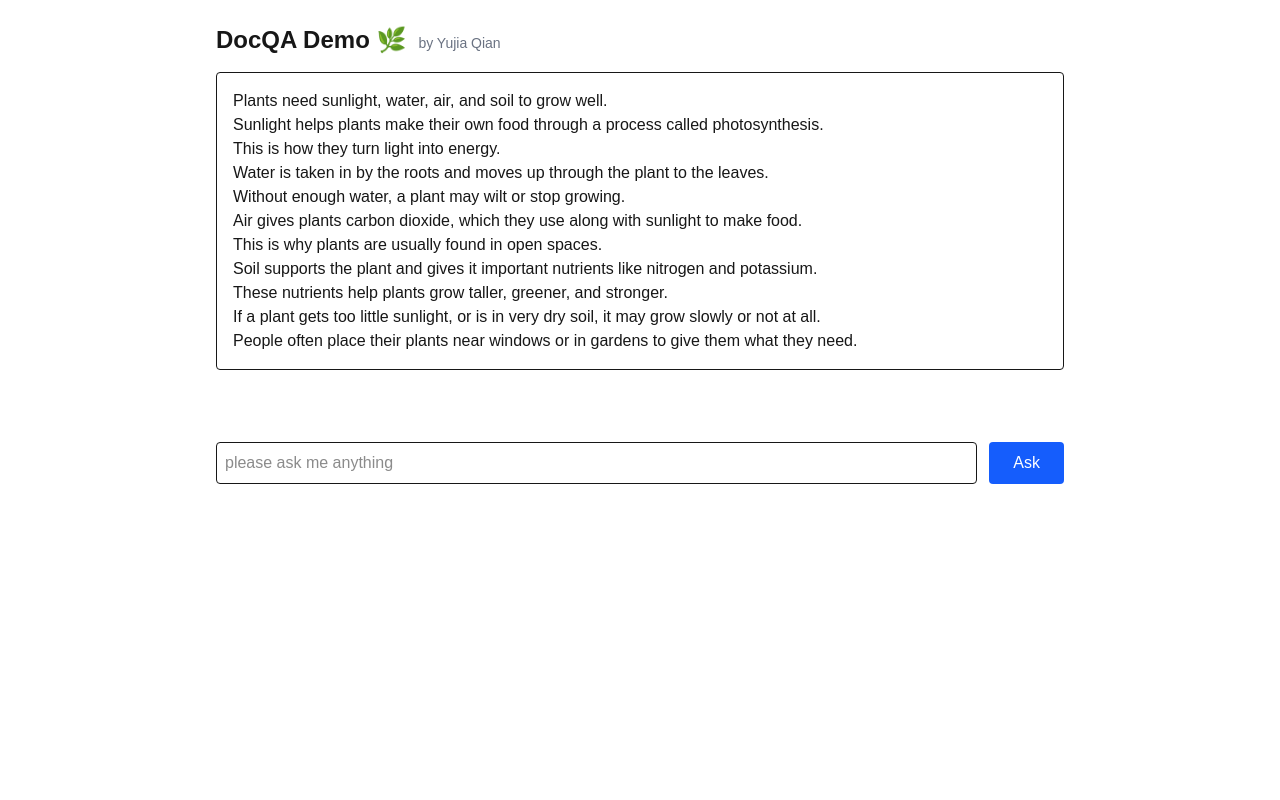
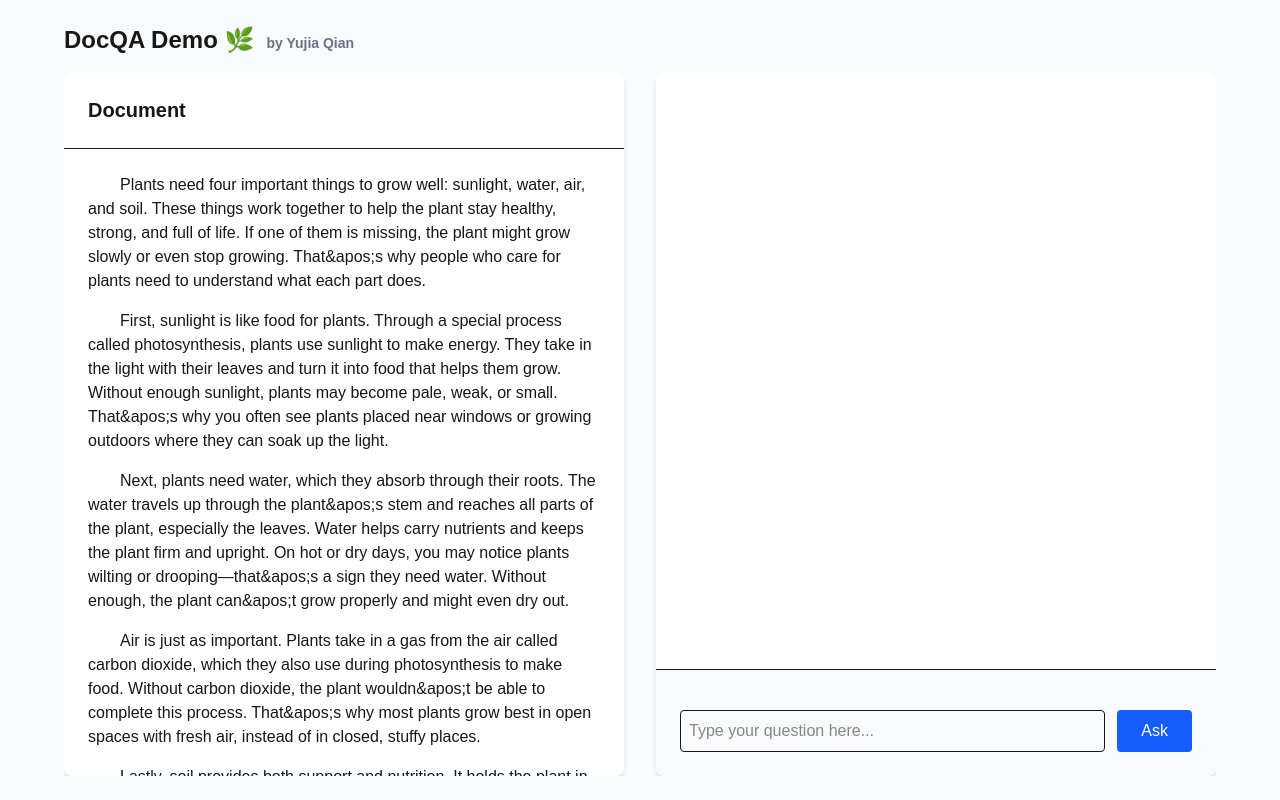
Before and after one commit to Justin-Qian/DocQA, a Next.js app in the folder frontend/: page / in a window 1280 px wide. Built offline with nearby package versions, Linux system fonts and the light colour scheme.

Commit message:
basic Q&A set

```diff
--- a/frontend/src/app/page.tsx
+++ b/frontend/src/app/page.tsx
@@ -1,45 +1,34 @@
 "use client";
 import { useState } from "react";
-import AnswerRichText from "@/components/AnswerRichText";
+import MessageItem from "@/components/MessageItem";
 
+interface Message {
+  content: string;
+  timestamp: string;
+  isUser: boolean;
+}
 
 interface AskResponse {
   answer: string;
-  sources: Array<{ id: number; page: number; snippet: string }>;
 }
 
 const ORIGINAL_TEXT = [
-  // 第一段
-  "Plants need sunlight, water, air, and soil to grow well.",
-  "Sunlight helps plants make their own food through a process called photosynthesis.",
-  "This is how they turn light into energy.",
-
-  // 第二段
-  "Water is taken in by the roots and moves up through the plant to the leaves.",
-  "Without enough water, a plant may wilt or stop growing.",
-
-  // 第三段
-  "Air gives plants carbon dioxide, which they use along with sunlight to make food.",
-  "This is why plants are usually found in open spaces.",
-
-  // 第四段
-  "Soil supports the plant and gives it important nutrients like nitrogen and potassium.",
-  "These nutrients help plants grow taller, greener, and stronger.",
-
-  // 第五段
-  "If a plant gets too little sunlight, or is in very dry soil, it may grow slowly or not at all.",
-  "People often place their plants near windows or in gardens to give them what they need."
+  "Plants need four important things to grow well: sunlight, water, air, and soil. These things work together to help the plant stay healthy, strong, and full of life. If one of them is missing, the plant might grow slowly or even stop growing. That&apos;s why people who care for plants need to understand what each part does.",
+  "First, sunlight is like food for plants. Through a special process called photosynthesis, plants use sunlight to make energy. They take in the light with their leaves and turn it into food that helps them grow. Without enough sunlight, plants may become pale, weak, or small. That&apos;s why you often see plants placed near windows or growing outdoors where they can soak up the light.",
+  "Next, plants need water, which they absorb through their roots. The water travels up through the plant&apos;s stem and reaches all parts of the plant, especially the leaves. Water helps carry nutrients and keeps the plant firm and upright. On hot or dry days, you may notice plants wilting or drooping—that&apos;s a sign they need water. Without enough, the plant can&apos;t grow properly and might even dry out.",
+  "Air is just as important. Plants take in a gas from the air called carbon dioxide, which they also use during photosynthesis to make food. Without carbon dioxide, the plant wouldn&apos;t be able to complete this process. That&apos;s why most plants grow best in open spaces with fresh air, instead of in closed, stuffy places.",
+  "Lastly, soil provides both support and nutrition. It holds the plant in place and is full of important minerals like nitrogen, potassium, and phosphorus. These nutrients help the plant grow taller, produce more leaves, and stay a healthy green color. Rich, healthy soil is one of the best things you can give a plant.",
+  "When plants get enough sunlight, water, air, and nutrients from the soil, they can grow strong and healthy. But if even one of these is missing—too little light, dry soil, not enough air, or a lack of water—the plant may struggle. That&apos;s why people place their plants where they can get everything they need, whether it&apos;s a bright window, a well-watered garden, or a spot with fresh air and good soil."
 ];
 
 export default function Home() {
+  const [loading, setLoading] = useState(false);
   const [question, setQuestion] = useState("");
-  const [data, setData] = useState<AskResponse | null>(null);
-  const [loading, setLoading] = useState(false);
   const [references, setReferences] = useState<string[]>([]);
+  const [messages, setMessages] = useState<Message[]>([]);
 
   const handleReset = () => {
     setQuestion("");
-    setData(null);
     setReferences([]);
   };
 
@@ -60,9 +49,28 @@ export default function Home() {
     setReferences(prev => prev.filter((_, index) => index !== indexToDelete));
   };
 
+  const formatTime = () => {
+    const now = new Date();
+    return now.toLocaleTimeString('en-US', {
+      hour: '2-digit',
+      minute: '2-digit',
+      hour12: true
+    });
+  };
+
   async function handleAsk() {
     if (!question) return;
+
+    // 添加用户消息
+    const userMessage: Message = {
+      content: question,
+      timestamp: formatTime(),
+      isUser: true
+    };
+    setMessages(prev => [...prev, userMessage]);
     setLoading(true);
+
+    try {
       const res = await fetch(`${process.env.NEXT_PUBLIC_API_URL}/ask`, {
         method: "POST",
         headers: { "Content-Type": "application/json" },
@@ -71,33 +79,72 @@ export default function Home() {
           references
         }),
       });
-    const json = await res.json();
-    setData(json);
+      const data: AskResponse = await res.json();
+
+      // 添加系统回复
+      const systemMessage: Message = {
+        content: data.answer,
+        timestamp: formatTime(),
+        isUser: false
+      };
+      setMessages(prev => [...prev, systemMessage]);
+    } catch (error) {
+      console.error('Error:', error);
+      // 添加错误消息
+      const errorMessage: Message = {
+        content: "抱歉，处理您的问题时出现错误。请稍后重试。",
+        timestamp: formatTime(),
+        isUser: false
+      };
+      setMessages(prev => [...prev, errorMessage]);
+    } finally {
       setLoading(false);
+      setQuestion("");
+      setReferences([]);
+    }
   }
 
   return (
-    <main className="p-6 max-w-4xl mx-auto space-y-6">
-      <div className="mb-4">
-        <h1 className="inline text-2xl font-bold">DocQA Demo 🌿</h1>
+    <main className="h-screen bg-gray-50 overflow-hidden">
+      <div className="h-full px-16 py-6 flex flex-col max-w-[1600px] mx-auto">
+        <h1 className="text-2xl font-bold mb-4 flex-shrink-0">
+          DocQA Demo 🌿
           <span className="ml-3 text-sm text-gray-500">by Yujia Qian</span>
-      </div>
-      {/* 上部分：原文内容 */}
+        </h1>
+
+        <div className="grid grid-cols-1 lg:grid-cols-2 gap-8 flex-1 overflow-hidden">
+          {/* 左侧：阅读区域 */}
+          <div className="bg-white rounded-lg shadow-md flex flex-col overflow-hidden">
+            <h2 className="text-xl font-semibold p-6 border-b flex-shrink-0">Document</h2>
             <div
-        className="border p-4 rounded select-text mb-16"
+              className="prose max-w-none select-text p-6 overflow-y-auto"
               onMouseDown={handleMouseDown}
               onDragStart={handleDragStart}
             >
               {ORIGINAL_TEXT.map((text, index) => (
-          <p key={index}>{text}</p>
+                <p key={index} className="indent-8 mb-4">{text}</p>
+              ))}
+            </div>
+          </div>
+
+          {/* 右侧：聊天区域 */}
+          <div className="bg-white rounded-lg shadow-md flex flex-col overflow-hidden">
+            <div className="p-6 overflow-y-auto flex-1">
+              {messages.map((message, index) => (
+                <MessageItem
+                  key={index}
+                  content={message.content}
+                  timestamp={message.timestamp}
+                  isUser={message.isUser}
+                />
               ))}
             </div>
 
-      {/* 中间：输入区域 */}
-      <div className="flex flex-wrap gap-2 mb-2">
+            <div className="p-6 border-t bg-gray-50 flex-shrink-0">
+              {/* 引用标签 */}
+              <div className="flex flex-wrap gap-2 mb-4">
                 {references.map((ref, index) => (
                   <div key={index} className="relative group">
-            <div className="relative">
                     <button className="bg-gray-200 px-2 py-1 rounded text-sm inline-flex items-center">
                       <span>ref {index + 1}</span>
                       <span
@@ -112,7 +159,6 @@ export default function Home() {
                         ×
                       </span>
                     </button>
-            </div>
                     <div className="absolute left-0 bottom-full mb-2 p-2 bg-gray-100 text-black text-sm rounded shadow-lg
                                   invisible group-hover:visible w-48 z-10 whitespace-pre-wrap">
                       {ref}
@@ -120,6 +166,8 @@ export default function Home() {
                   </div>
                 ))}
               </div>
+
+              {/* 输入区域 */}
               <div className="flex gap-3">
                 <div className="relative flex-1 group">
                   <input
@@ -133,7 +181,7 @@ export default function Home() {
                       }
                     }}
                     onDragOver={(e) => e.preventDefault()}
-            placeholder="please ask me anything"
+                    placeholder="Type your question here..."
                     className="w-full border p-2 rounded"
                   />
                   <span
@@ -154,27 +202,10 @@ export default function Home() {
                   {loading ? "Loading..." : "Ask"}
                 </button>
               </div>
-
-      {/* 下部分：回答区域 */}
-      {data && (
-        <div className="border p-4 rounded">
-          <AnswerRichText
-            answer={data.answer}
-            sources={data.sources}
-            onHighlight={(snippet) => {
-              // 当鼠标悬停在引用上时，高亮对应的原文段落
-              const paragraphs = document.querySelectorAll('p');
-              paragraphs.forEach(p => {
-                if (snippet && p.textContent?.includes(snippet)) {
-                  p.classList.add('bg-yellow-100', 'font-bold', 'italic');
-                } else {
-                  p.classList.remove('bg-yellow-100', 'font-bold', 'italic');
-                }
-              });
-            }}
-          />
             </div>
-      )}
+          </div>
+        </div>
+      </div>
     </main>
   );
 }
--- /dev/null
+++ b/frontend/src/components/MessageItem.tsx
@@ -0,0 +1,27 @@
+interface MessageItemProps {
+  content: string;
+  timestamp: string;
+  isUser: boolean;
+}
+
+export default function MessageItem({ content, timestamp, isUser }: MessageItemProps) {
+  return (
+    <div className={`flex ${isUser ? 'justify-end' : 'justify-start'} mb-4`}>
+      <div className={`max-w-[80%] ${isUser ? 'order-2' : 'order-1'}`}>
+        {/* 时间戳 */}
+        <div className={`text-xs text-gray-500 mb-1 ${isUser ? 'text-right' : 'text-left'}`}>
+          {timestamp}
+        </div>
+
+        {/* 消息泡泡 */}
+        <div className={`rounded-lg p-3 ${
+          isUser
+            ? 'bg-gray-600 text-white'
+            : 'bg-gray-100 text-gray-800'
+        }`}>
+          <div className="whitespace-pre-wrap">{content}</div>
+        </div>
+      </div>
+    </div>
+  );
+}
```
Also changed, not shown: 1 other file (tests, documents, lock files or other folders). Lines whose indentation alone changed are shown as unchanged.
